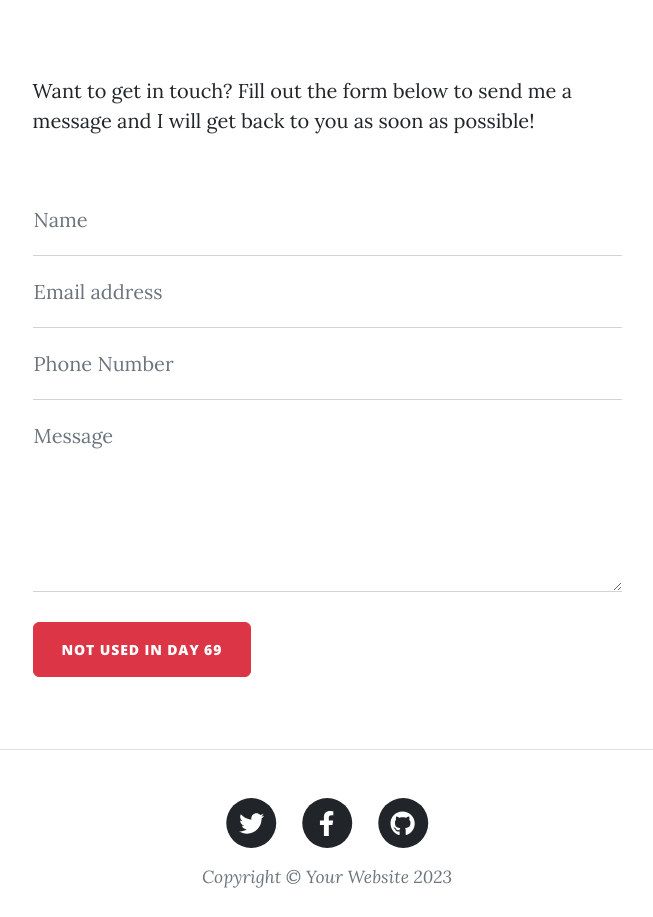
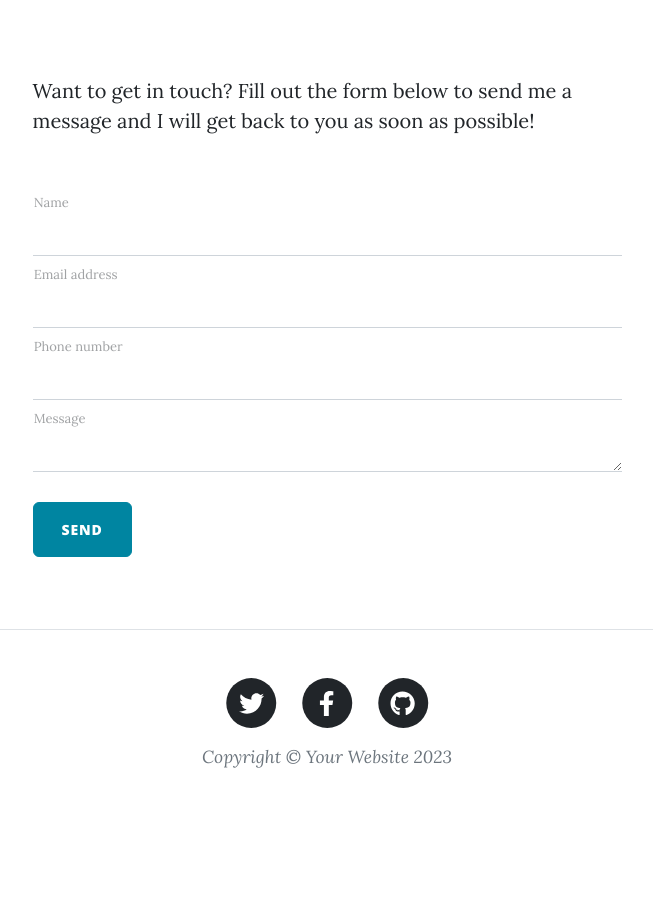
Before and after one commit to suskidee/MyBlog, a Flask app: page /contact in a window 1280 px wide. Shown: the part 536-1453 px from the top of the page, without its empty margins (313-966 px from the left). After the commit the page ends 1304 px from the top, so only its background shows below. Run offline with Flask 3, Linux system fonts and the light colour scheme; some libraries are stand-ins or nearby versions.

Commit message:
Update contact.html

```diff
--- a/templates/contact.html
+++ b/templates/contact.html
@@ -1,19 +1,18 @@
 {% include "header.html" %}
-
         <!-- Page Header-->
-<header
-  class="masthead"
-  style="background-image: url('../static/assets/img/contact-bg.jpg')"
->
+        <header class="masthead" style="background-image: url('../static/assets/img/contact-bg.jpg')">
             <div class="container position-relative px-4 px-lg-5">
                 <div class="row gx-4 gx-lg-5 justify-content-center">
                     <div class="col-md-10 col-lg-8 col-xl-7">
+                        {% with messages = get_flashed_messages() %}
+                            {% if messages %}
+                                {% for message in messages %}
+                                    <p class="text-success page-heading fs-1 text">{{message}}</p>
+                                {% endfor %}
+                            {%endif%}
+                        {% endwith %}
                         <div class="page-heading">
-          {% if msg_sent: %}
-          <h1>Successfully sent your message</h1>
-          {% else: %}
                             <h1>Contact Me</h1>
-          {% endif %}
                             <span class="subheading">Have questions? I have answers.</span>
                         </div>
                     </div>
@@ -25,71 +24,41 @@
             <div class="container px-4 px-lg-5">
                 <div class="row gx-4 gx-lg-5 justify-content-center">
                     <div class="col-md-10 col-lg-8 col-xl-7">
-        <p>
-          Want to get in touch? Fill out the form below to send me a message and
-          I will get back to you as soon as possible!
-        </p>
+                        <p>Want to get in touch? Fill out the form below to send me a message and I will get back to you as soon as possible!</p>
                         <div class="my-5">
-          <!-- * * * * * * * * * * * * * * *-->
-          <!-- * * Simplified SB Contact Form for the Tutorial* *-->
-          <form
-            id="contactForm"
-            name="sentMessage"
-            action="{{ url_for('contact') }}"
-            method="post"
-          >
+                            <form id="contactForm" data-sb-form-api-token="API_TOKEN" method="post" action={{url_for('contact')}} novalidate>
+                                {{ form.csrf_token }}
                                 <div class="form-floating">
-              <input
-                class="form-control"
-                id="name"
-                name="name"
-                type="text"
-                placeholder="Enter your name..."
-                required
-              />
-              <label for="name">Name</label>
+                                    {{form.name(class="form-control")}}
+                                    {{form.name.label}}
+                                    {% for err in form.name.errors %}<br>
+                                    <span style="color:red">{{ err }}</span>
+                                    {% endfor %}
                                 </div>
                                 <div class="form-floating">
-              <input
-                class="form-control"
-                id="email"
-                name="email"
-                type="email"
-                placeholder="Enter your email..."
-                required
-              />
-              <label for="email">Email address</label>
+                                    {{form.email(class="form-control")}}
+                                    {{form.email.label}}
+                                    {% for err in form.email.errors %}<br>
+                                    <span style="color:red">{{ err }}</span>
+                                    {% endfor %}
                                 </div>
                                 <div class="form-floating">
-              <input
-                class="form-control"
-                id="phone"
-                name="phone"
-                type="tel"
-                placeholder="Enter your phone number..."
-                required
-              />
-              <label for="phone">Phone Number</label>
+                                    {{form.phone(class="form-control")}}
+                                    {{form.phone.label}}
+                                    {% for err in form.phone.errors %}<br>
+                                    <span style="color:red">{{ err }}</span>
+                                    {% endfor %}
                                 </div>
                                 <div class="form-floating">
-              <textarea
-                class="form-control"
-                id="message"
-                name="message"
-                placeholder="Enter your message here..."
-                required
-                style="height: 12rem"
-              ></textarea>
-              <label for="message">Message</label>
+                                    {{form.message(class="form-control")}}
+                                    {{form.message.label}}
+                                    {% for err in form.message.errors %}<br>
+                                    <span style="color:red">{{ err }}</span>
+                                    {% endfor %}
                                 </div>
                                 <br />
-            <button
-              class="btn btn-danger text-uppercase"
-              id="submitButton"
-              type="submit"
-            >
-              NOT USED in Day 69
-            </button>
+                                <!-- Submit Button-->
+                                {{form.submit(class="btn btn-primary text-uppercase")}}
                             </form>
                         </div>
                     </div>
@@ -97,4 +66,5 @@
             </div>
         </main>
 
+
 {% include "footer.html" %}
```
Lines whose indentation alone changed are shown as unchanged.
